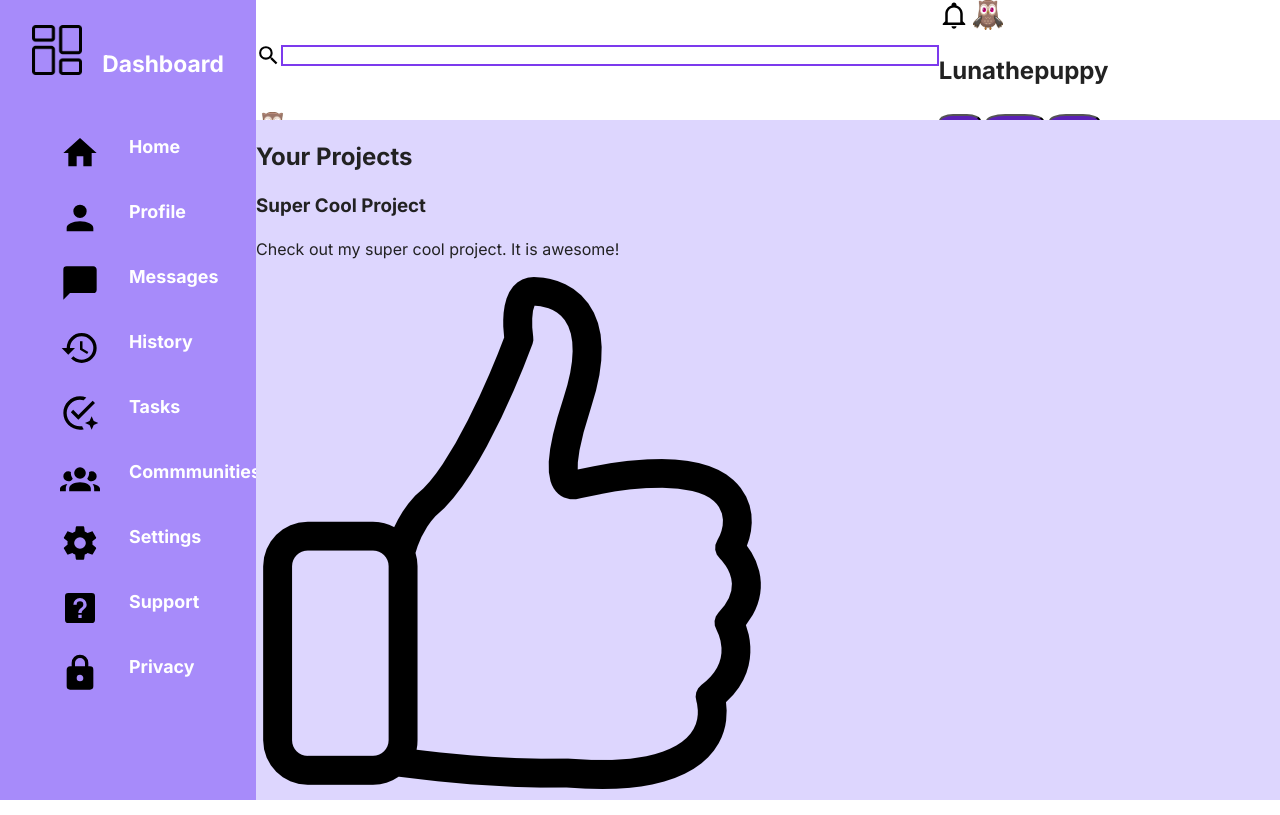
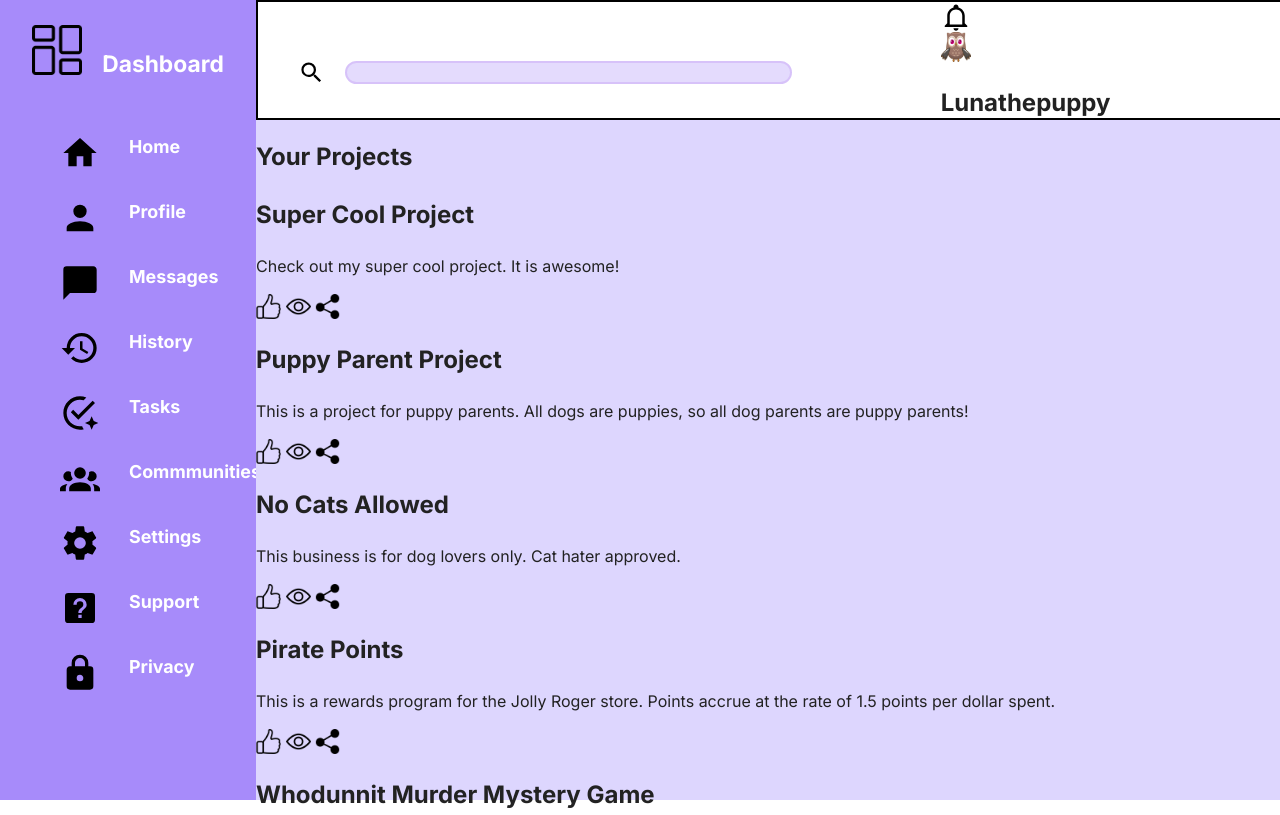
Before and after one commit to ashc735/admin-dashboard, a website built with Parcel: page index.html in a window 1280 px wide. Shown: the top 815 px of the page. Built offline with nearby package versions, Linux system fonts and the light colour scheme.

Commit message:
Added styles to header section & initial styles to Projects section

```diff
--- a/css/style.css
+++ b/css/style.css
@@ -172,6 +172,7 @@ textarea {
     column-gap: var(--space-2x);
     row-gap: var(--space-2x);
     width: 100%;
+    border: 2px solid black;
     padding-bottom: 10px;
     background: white;
    }
@@ -181,15 +182,26 @@ textarea {
     grid-template-columns: auto 1fr;
     align-items: center;
     gap: var(--space-2x);
+    margin-left: 20px;
    }
 
    .search-wrapper img {
-    height: 25px;
+    height: 27px;
+    padding: 10px 20px;
    }
 
    .search-wrapper input {
-    background: #a78bfa transparent;
+    background: #a78bfa;
     border: #7c3aed solid 2px;
+    width: 75%;
+    height: 1.75em;
+    border-radius: 32px;
+    opacity: 0.3;
+   }
+
+   .profile-header {
+    display: grid;
+
    }
 
    .profile-header img {
@@ -224,6 +236,35 @@ textarea {
 
    .main-content {
     background: #ddd6fe;
+   }
+
+   #projects {
+    display: grid;
+   }
+
+   #projects h2 {
+    font-size: 1.75em;
+   }
+
+   .projects-wrapper {
+
+   }
+
+   .project-piece {
+
+   }
+
+   .project-piece h3 {
+    font-size: 1.5rem;
+   }
+
+   .project-piece p {
+    font-size: 1rem;
+   }
+
+   .interactions img {
+    height: 25px;
+    width: 25px;
    }
 
 
```
